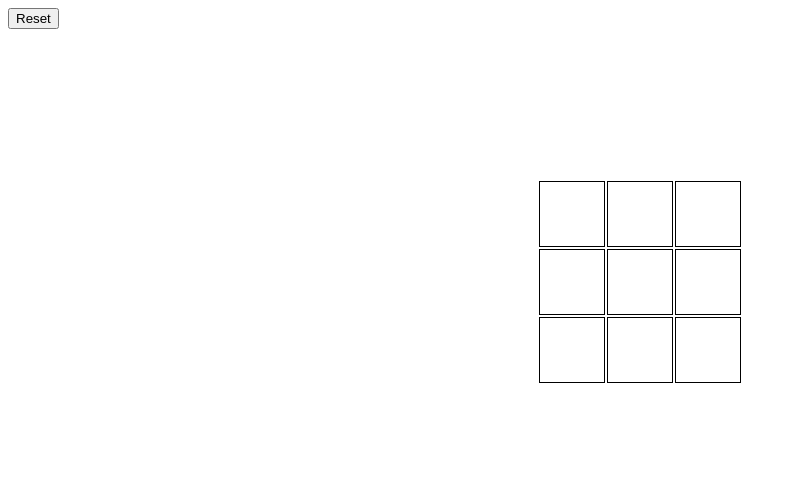
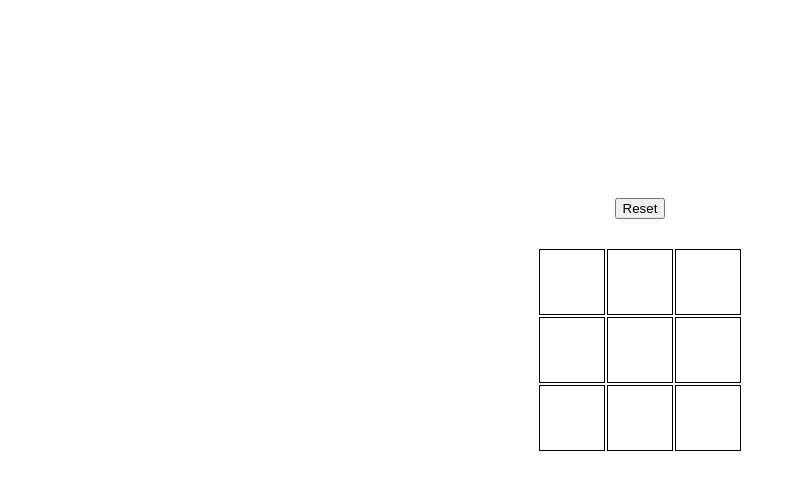
Before and after one commit to dyyllaann/tictactoe, a plain HTML site: page index.html in a window 1280 px wide. Shown: the whole page, without its empty margins (0-796 px from the left). Drawn offline with Linux system fonts and the light colour scheme.

Commit message:
Center reset button; Add #banner to game.erase();

```diff
--- a/app.js
+++ b/app.js
@@ -34,6 +34,7 @@ const game = {
           document.getElementById(`${y}-${x}`).classList.remove("o");
       }
     }
+    document.getElementById(`banner`).innerHTML = "";
   },
 
   check: function (player) {
--- a/index.html
+++ b/index.html
@@ -15,8 +15,15 @@
                 height: 20px;
             }
 
+            #controls {
+                padding-top: 15%;
+                display: flex;
+                justify-content: center;
+                align-items: center;
+            }
+
             #gameboard {
-                padding-top: 20%;
+                padding-top: 5%;
                 display: flex;
                 justify-content: center;
                 align-items: center;
```
Also changed, not shown: script.js (added, +19 -0 lines), o.svg (added), x.svg (added).
